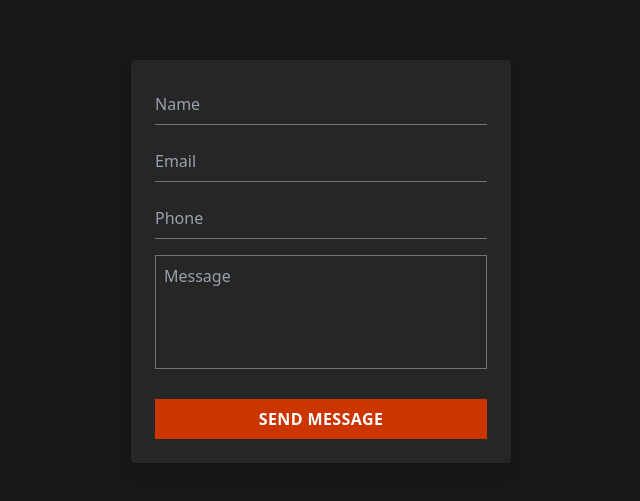
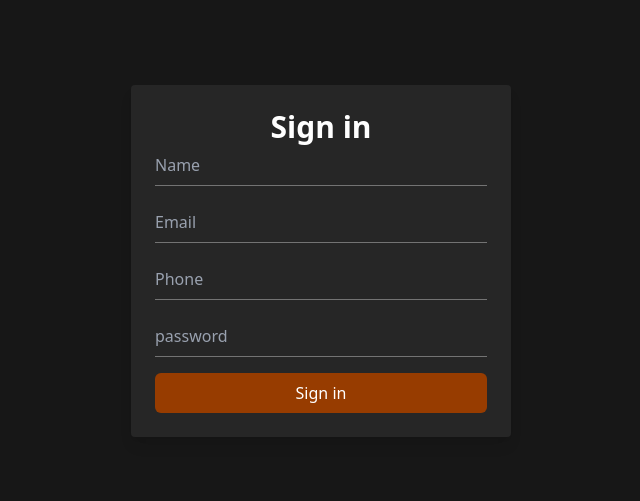
Before and after one commit to GeoLine02/fitrock, a Next.js app: page /sign-in in a window 1280 px wide. Shown: the part 139-640 px from the top of the page, without its empty margins (319-959 px from the left). Built offline with nearby package versions, Linux system fonts and the light colour scheme.

Commit message:
fix singin form

```diff
--- a/app/(home)/page.tsx
+++ b/app/(home)/page.tsx
@@ -6,7 +6,9 @@ import PopularProducts from "./components/top-sale/PopularProducts";
 export default function Home() {
   return (
     <div>
-      <Header /> <Hero /> <PopularProducts />
+      <Header />
+      <Hero />
+      <PopularProducts />
     </div>
   );
 }
--- a/app/sign-in/page.tsx
+++ b/app/sign-in/page.tsx
@@ -1,7 +1,10 @@
+import Button from "@/components/Button";
+
 export default function ContactForm() {
   return (
     <div className="min-h-screen flex items-center justify-center bg-neutral-900">
-      <div className="w-[380px] bg-neutral-800 p-6 rounded-sm shadow-lg">
+      <div className="w-95 bg-neutral-800 p-6 rounded-sm shadow-lg">
+        <h1 className="text-3xl font-bold text-center text-white">Sign in</h1>
         <input
           type="text"
           placeholder="Name"
@@ -19,16 +22,16 @@ export default function ContactForm() {
           placeholder="Phone"
           className="w-full bg-transparent border-b border-neutral-500 py-2 mb-4 text-white placeholder-gray-400 outline-none focus:border-orange-500"
         />
-
-        <textarea
-          placeholder="Message"
-          rows={4}
-          className="w-full bg-transparent border border-neutral-500 p-2 mb-6 text-white placeholder-gray-400 outline-none focus:border-orange-500 resize-none"
+        <input
+          type="password"
+          placeholder="password"
+          className="w-full bg-transparent border-b border-neutral-500 py-2 mb-4 text-white placeholder-gray-400 outline-none focus:border-orange-500"
         />
 
-        <button className="w-full bg-orange-700 hover:bg-orange-800 transition-all duration-200 py-2 text-white font-semibold tracking-wide">
-          SEND MESSAGE
-        </button>
+        <Button
+          classname="w-full font-medium text-white rounded-md"
+          label="Sign in"
+        />
       </div>
     </div>
   );
--- a/components/header/Header.tsx
+++ b/components/header/Header.tsx
@@ -1,7 +1,7 @@
 import React from "react";
 import Logo from "../Logo";
 import Button from "../Button";
-import link from "@/app/contact/sign";
+import Link from "next/link";
 
 export default function Header() {
   return (
@@ -45,7 +45,9 @@ export default function Header() {
         </span>
       </nav>
 
-      <Button label="Sign in" width="" />
+      <Link href={"/sign-in"}>
+        <Button label="Sign in" width="" />
+      </Link>
     </header>
   );
 }
```
